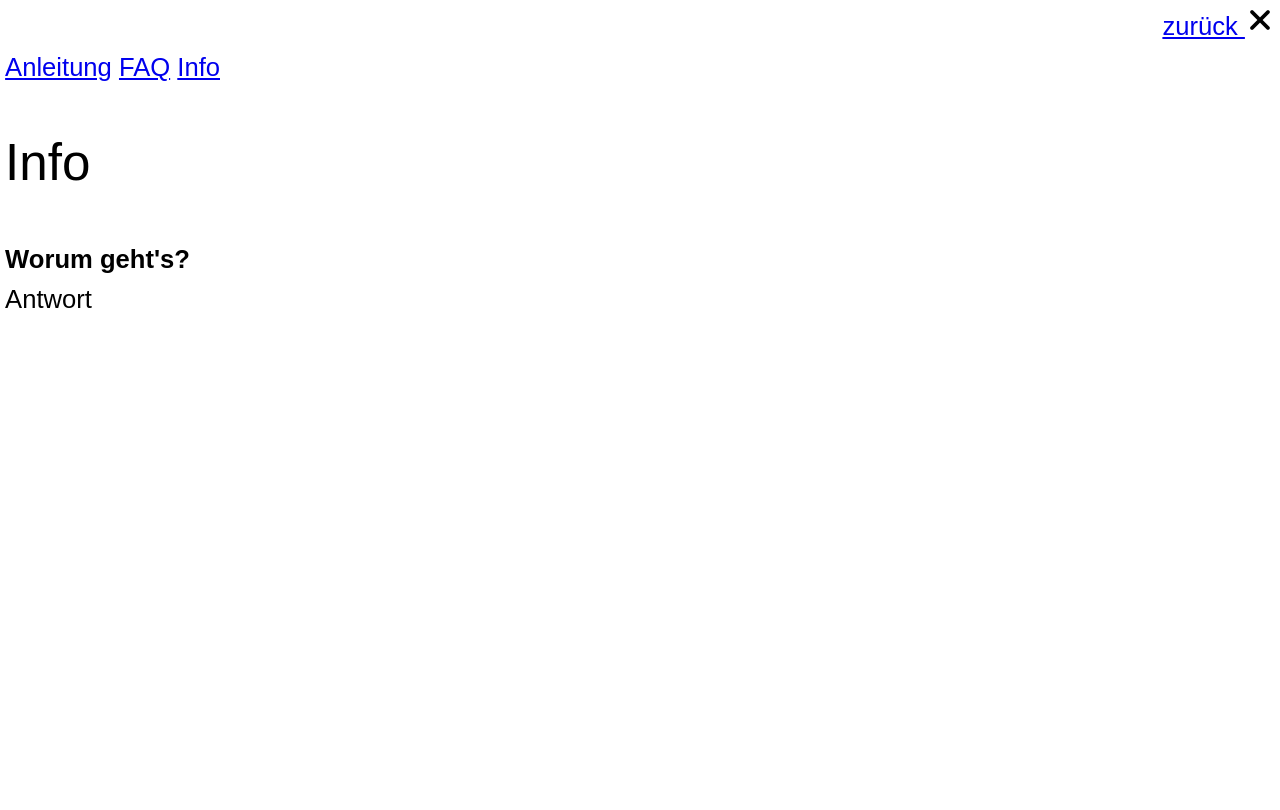
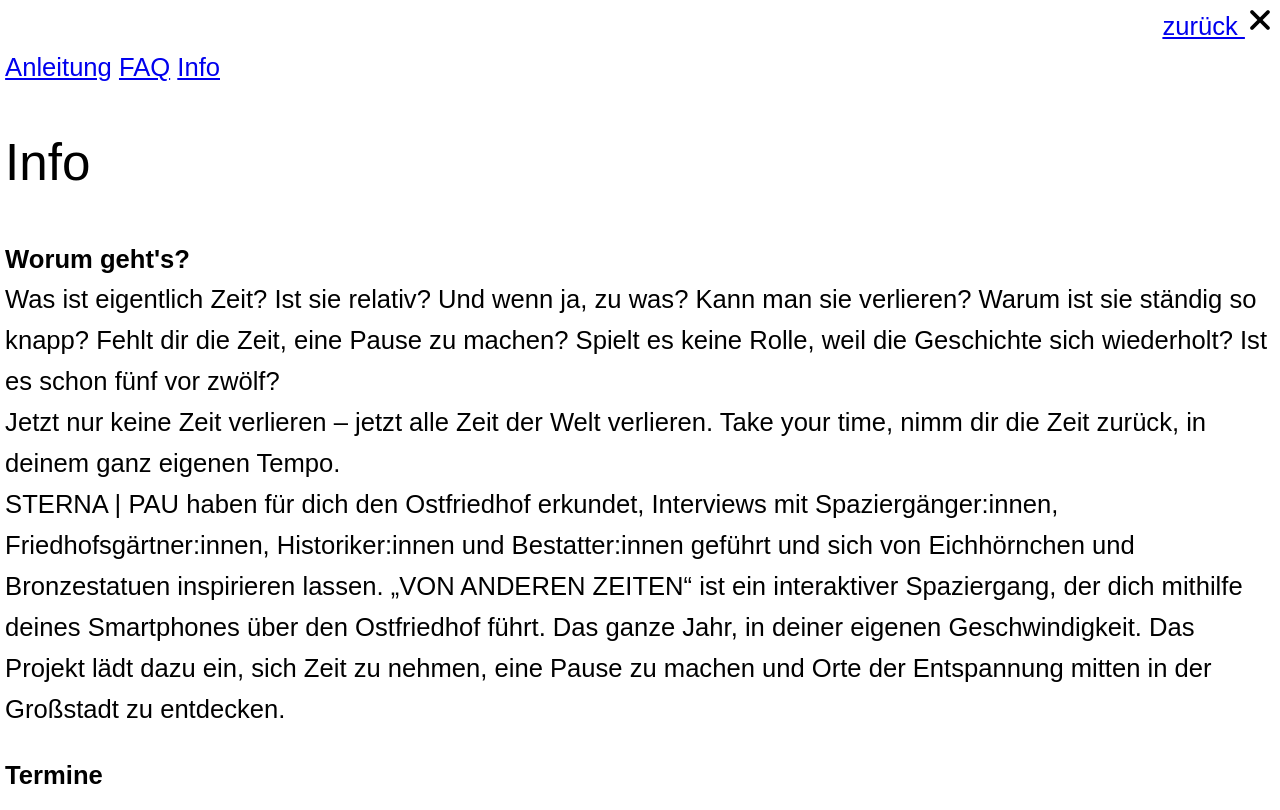
Before and after one commit to lislis/ostpark-walk, a SvelteKit app: page /info in a window 1280 px wide. Built offline with nearby package versions, Linux system fonts and the light colour scheme.

Commit message:
Update +page.svelte
added texts from figma + website

```diff
--- a/src/routes/(meta)/info/+page.svelte
+++ b/src/routes/(meta)/info/+page.svelte
@@ -2,5 +2,60 @@
 
 <p>
 <strong>Worum geht's?</strong><br>
-Antwort
+Was ist eigentlich Zeit? Ist sie relativ? Und wenn ja, zu was? Kann man sie verlieren?
+Warum ist sie ständig so knapp? Fehlt dir die Zeit, eine Pause zu machen?
+Spielt es keine Rolle, weil die Geschichte sich wiederholt?
+Ist es schon fünf vor zwölf? <br>
+Jetzt nur keine Zeit verlieren – jetzt alle Zeit der Welt verlieren.
+Take your time, nimm dir die Zeit zurück, in deinem ganz eigenen Tempo.<br>
+STERNA | PAU haben für dich den Ostfriedhof erkundet, Interviews mit Spaziergänger:innen, Friedhofsgärtner:innen,
+Historiker:innen und Bestatter:innen geführt und sich von Eichhörnchen und Bronzestatuen inspirieren lassen.
+„VON ANDEREN ZEITEN“ ist ein interaktiver Spaziergang, der dich mithilfe deines Smartphones über den Ostfriedhof führt.
+Das ganze Jahr, in deiner eigenen Geschwindigkeit.
+Das Projekt lädt dazu ein, sich Zeit zu nehmen, eine Pause zu machen und Orte der Entspannung mitten in der Großstadt zu entdecken.
 </p>
+
+<p>
+<strong>Termine</strong><br>
+Eröffnungswalks mit performativen Elementen:
+Sonntag, 27.10.2024, 16 Uhr <br>
+Samstag, 02.11.2024, 16 Uhr <br>
+Ostfriedhof, Dortmund <br>
+Treffpunkt Haupteingang <br>
+</p>
+
+<p>
+<strong>Über uns</strong><br>
+STERNA │ PAU Produktionen ist ein Theater- und Performance-Netzwerk aus Bochum, Berlin und Dortmund.
+Die Künstler*innen produzieren Theater für Jugendliche und Erwachsene und erproben dabei immer
+wieder neue Formen von Teilhabe  –  im Entstehungsprozess sowie in Aufführungssituationen.
+Gerne arbeiten sie auch mit nicht-menschlichen Akteur*innen und transferieren Theater in digitale Räume.
+Im Mittelpunkt stehen vor allem Fragen des Zusammenlebens, Beziehungen jeglicher Form und wie
+diese durch Technik, Digitalität und Popkultur geprägt sind. Ihre Agenda ist klar feministisch.
+</p>
+
+<p>
+<strong>So erreichst du uns</strong><br>
+Per Mail: <a href="mailto:info@sternapau.de">info@sternapau.de</a>
+Instagram: <a href="https://www.instagram.com/sterna.pau/">@sterna.pau</a>
+</p>
+
+<p>
+<strong>Dankeschön</strong><br>
+Dieses Projekt war nur durch die Unterstützung vieler toller Menschen vor Ort und anderswo möglich.
+Wir bedanken uns bei:
+</p>
+
+<p>
+<strong>"Von anderen Zeiten" wird gefördert durch</strong><br>
+</p>
+
+<p>
+<strong>Spenden</strong><br>
+Falls euch der Spaziergang gefallen hat, bitten wir euch, eine kleine Spende an ... zu schicken.
+</p>
+
+<p>
+<strong>Quellen 3D</strong><br>
+
+</p>
```
